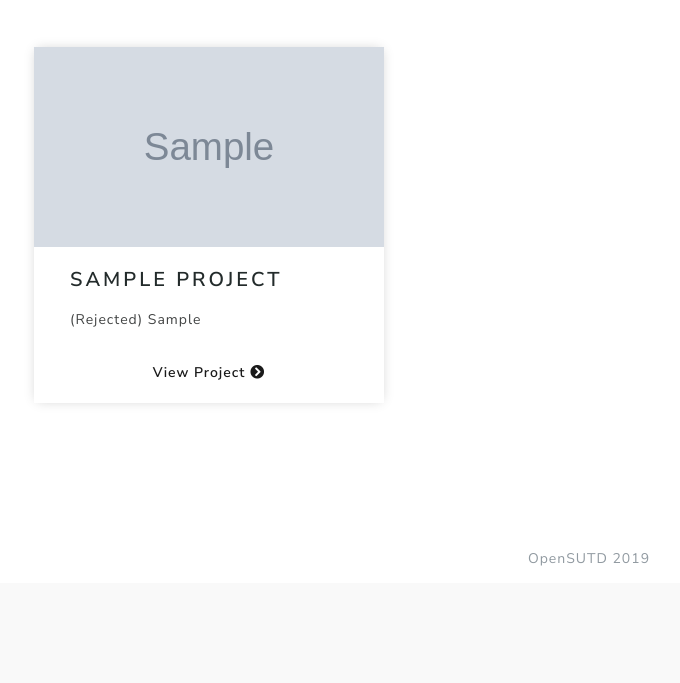
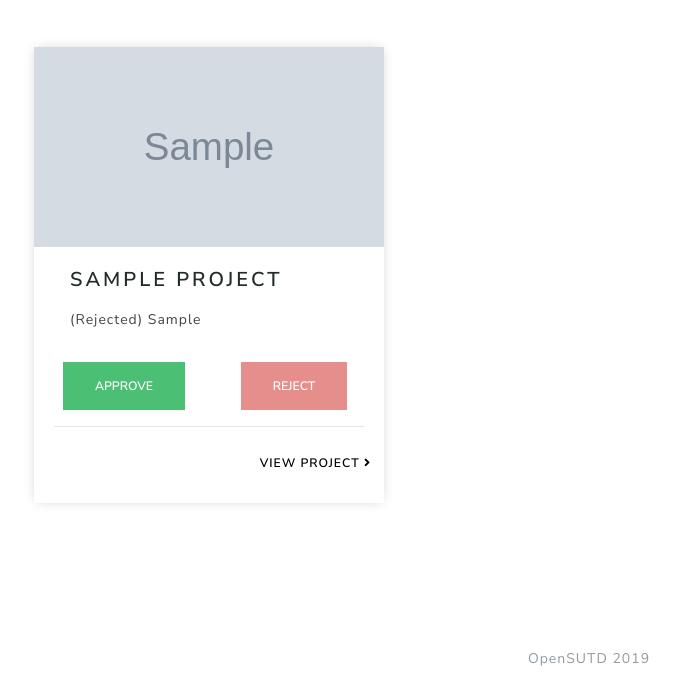
Before and after one commit to OpenSUTD/web-platform-prototype, a Django app: template projects/templates/opensutd/admin_pending.html in a window 1280 px wide. Shown: the part 781-1464 px from the top of the page, without its empty margins (51-731 px from the left). Before the commit the page ends 1347 px from the top, so only its background shows below. Run offline with Django 3.2, Linux system fonts and the light colour scheme; the template is opened without the code that fills it: values that come from a table or form of the project are taken from there, others are empty; tables that the repository leaves empty hold one stand-in row (values such as "Sample post"); grey boxes marked "Sample" are stand-in pictures; some libraries are stand-ins or nearby versions.

Commit message:
Added tags to admin approval page

```diff
--- a/projects/templates/opensutd/admin_pending.html
+++ b/projects/templates/opensutd/admin_pending.html
@@ -17,7 +17,7 @@
                     <img src="{{ project_item.featured_image }}">
                     {% endif %}
                     <div class="card-body">
-                        <h4 class="card-title">{{ project_item.title }}</h4>
+                        <h4 class="card-title pending-project-title">{{ project_item.title }}</h4>
                         <p class="card-text">(Pending approval) {{ project_item.caption }}</p>
                         <div class="row">
                             <div class="col-sm-6" style="display: flex; justify-content: space-around">
@@ -34,7 +34,7 @@
                         <hr>
                         <div class="row" style="display: flex; justify-content: flex-end">
                             <a href="{% url 'projects:project_page_bypass' project_item.project_uid %}"
-                                class="btn btn-md edit-button">
+                                class="btn btn-md edit-button pending-project-link">
                                 View Project <i class="fa fa-angle-right" style="color:black"></i></a>
                         </div>
                     </div>
@@ -47,7 +47,6 @@
                     <p>Yay! No more pending projects to review.</p>
                     <br>
                     <img src='{% static "images/yay.gif" %}' style="height: 200px">
-
                 </div>
             </div>
             {% endif %}
@@ -69,12 +68,26 @@
                         <img src="{{ project_item.featured_image }}">
                         {% endif %}
                         <div class="card-body">
-                            <h4 class="card-title">{{ project_item.title }}</h4>
+                            <h4 class="card-title rejected-project-title">{{ project_item.title }}</h4>
                             <p class="card-text">(Rejected) {{ project_item.caption }}</p>
-                            <div class="row" style="display: flex; justify-content: space-around">
-                                <a href="{% url 'projects:project_page' project_item.project_uid %}" class="card-link">
-                                    View Project <i class="fas fa-chevron-circle-right"></i></a>
-                            </div>
+                            <div class="row">
+                                    <div class="col-sm-6" style="display: flex; justify-content: space-around">
+                                        <form action='/actions/approve/{{ project_item.project_uid }}/' method='GET'>
+                                            <button type="submit" class="btn btn-success">Approve</button>
+                                        </form>
+                                    </div>
+                                    <div class="col-sm-6" style="display: flex; justify-content: space-around">
+                                        <form>
+                                            <button type="submit" disabled class="btn btn-danger disabled" role="button" aria-disabled="true">Reject</button>
+                                        </form>
+                                    </div>
+                                </div>
+                                <hr>
+                                <div class="row" style="display: flex; justify-content: flex-end">
+                                    <a href="{% url 'projects:project_page_bypass' project_item.project_uid %}"
+                                        class="btn btn-md edit-button rejected-project-link">
+                                        View Project <i class="fa fa-angle-right" style="color:black"></i></a>
+                                </div>
                         </div>
                     </div>
                 </div>
```
